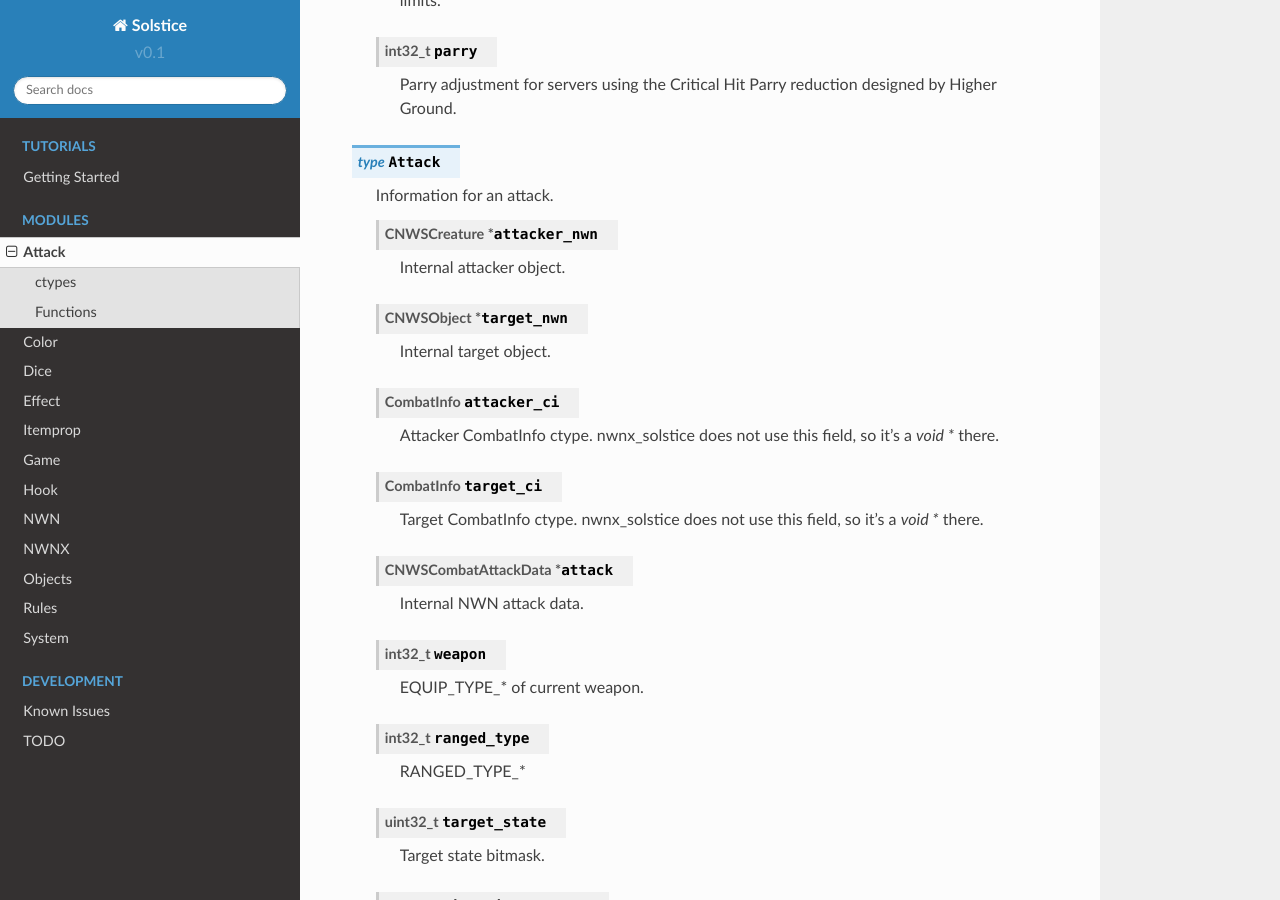
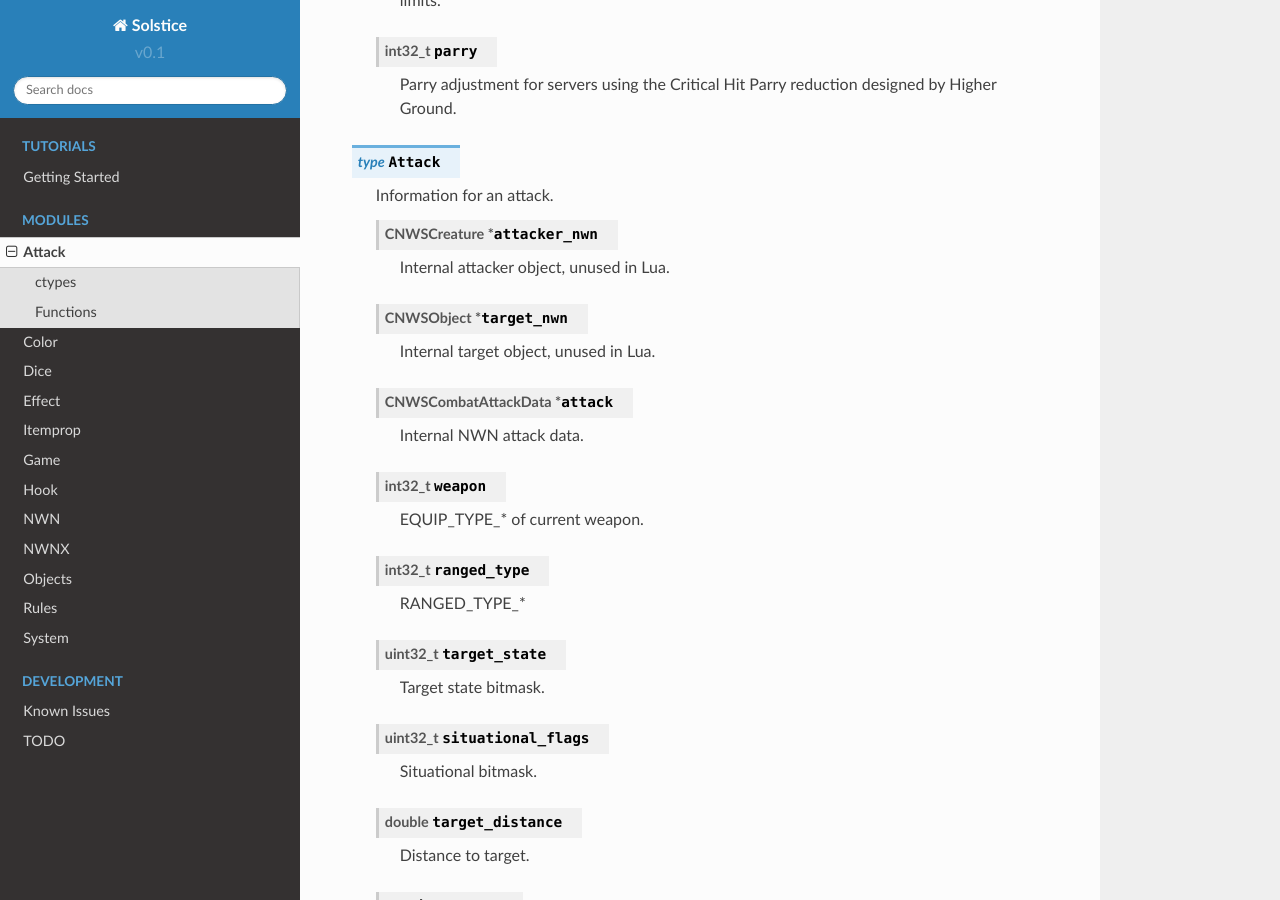
Before and after one commit to jd28/Solstice, a Sphinx documentation site: the page built from docs/attack.rst, in a window 1280 px wide and 900 px high, scrolled down 1148 px. Built offline with Sphinx 7.4.7 and the Read the Docs theme 2.0.0, drawn with Linux system fonts in a browser that asks for light colours; some of the changed text lies outside the part shown.

Commit message:
Remove combat information members in Attack structure.

```diff
--- a/docs/attack.rst
+++ b/docs/attack.rst
@@ -61,19 +61,11 @@ ctypes
 
   .. c:member:: CNWSCreature* attacker_nwn
 
-    Internal attacker object.
+    Internal attacker object, unused in Lua.
 
   .. c:member:: CNWSObject* target_nwn
 
-    Internal target object.
-
-  .. c:member:: CombatInfo attacker_ci
-
-    Attacker CombatInfo ctype. nwnx_solstice does not use this field, so it's a `void *` there.
-
-  .. c:member:: CombatInfo target_ci
-
-    Target CombatInfo ctype. nwnx_solstice does not use this field, so it's a `void *` there.
+    Internal target object, unused in Lua.
 
   .. c:member:: CNWSCombatAttackData* attack
 
```
Also changed, not shown: other parts of docs/attack.rst (+1 -1 lines), 1 other file.
